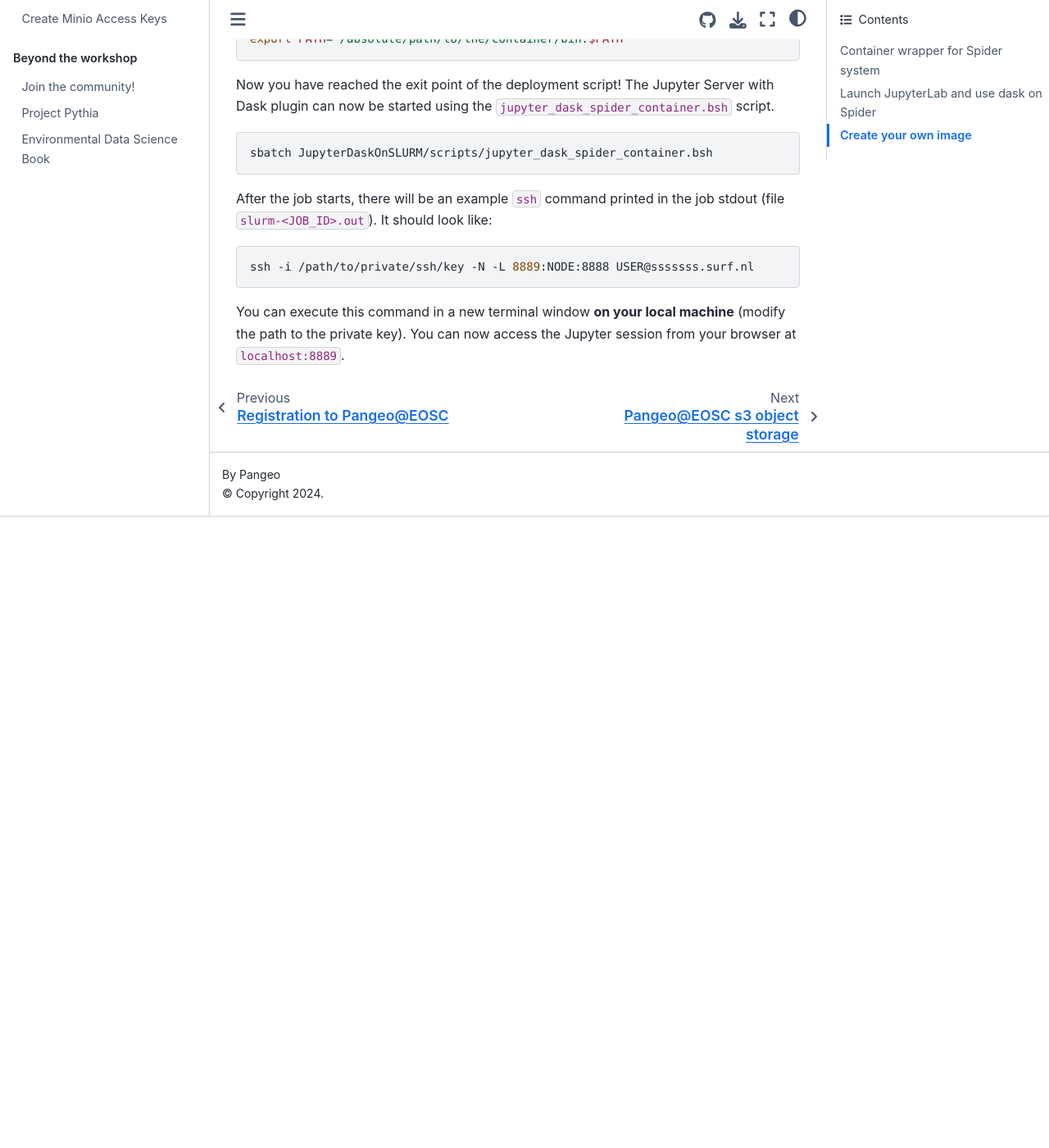
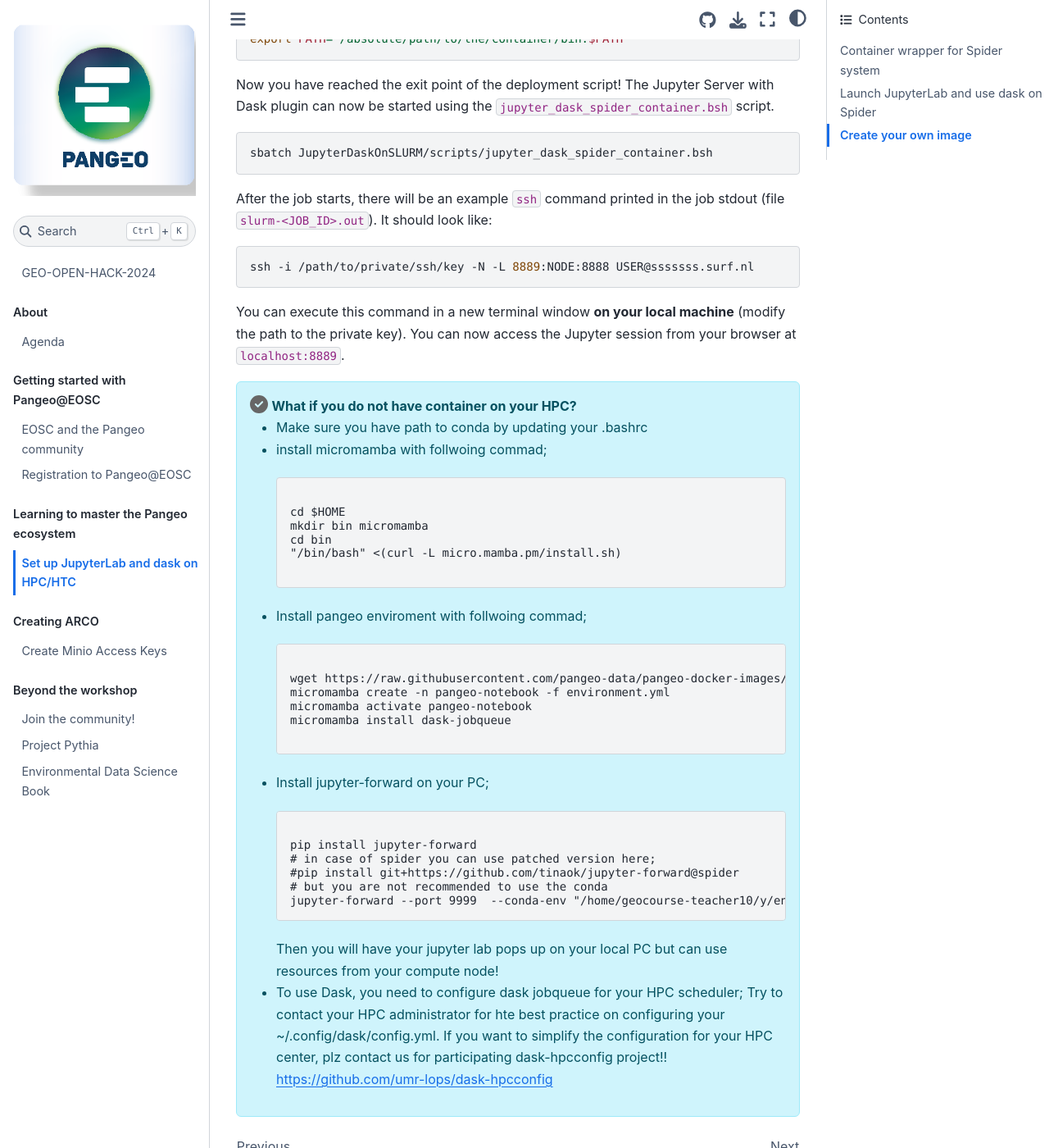
Before and after one commit to pangeo-data/geo-open-hack-2024, a Jupyter Book: the page built from docs/pangeo/start_dask_spider.md, in a window 1280 px wide and 1400 px high, scrolled down 4757 px. Shown: the whole window at 82% size. Built offline with Jupyter Book 1.0.4 settings and Sphinx 7.4.7 and the Sphinx Book theme 1.1.4, drawn with Linux system fonts in a browser that asks for light colours; pages that are not in the unit, such as notebooks, are missing from menus; comment, search, counter and statistics services are not loaded; before the commit the page ends 5387 px from its top, so only the background shows below that.

Commit message:
add other hpc dask config hints

```diff
--- a/docs/pangeo/start_dask_spider.md
+++ b/docs/pangeo/start_dask_spider.md
@@ -209,3 +209,45 @@
 You can execute this command in a new terminal window **on your local machine**
 (modify the path to the private key). You can now access the Jupyter session
 from your browser at `localhost:8889`.
+
+
+<div class="alert alert-info">
+    <i class="fa-check-circle fa" style="font-size: 22px;color:#666;"></i> <b>What if you do not have container on your HPC?</b>
+    <br>
+    <ul>
+        <li > Make sure you have path to conda by updating your .bashrc </li>
+        <li > install micromamba with follwoing commad;
+       <pre >
+cd $HOME
+mkdir bin micromamba
+cd bin
+"/bin/bash" <(curl -L micro.mamba.pm/install.sh)
+       </pre >
+</li>
+     <li > Install pangeo enviroment with follwoing commad;
+       <pre >
+wget https://raw.githubusercontent.com/pangeo-data/pangeo-docker-images/master/pangeo-notebook/environment.yml
+micromamba create -n pangeo-notebook -f environment.yml
+micromamba activate pangeo-notebook
+micromamba install dask-jobqueue
+       </pre>
+</li>
+<li > Install jupyter-forward on your PC;
+<pre >
+pip install jupyter-forward
+# in case of spider you can use patched version here;
+#pip install git+https://github.com/tinaok/jupyter-forward@spider
+# but you are not recommended to use the conda
+jupyter-forward --port 9999  --conda-env "/home/geocourse-teacher10/y/envs/pangeo" --shell bash --port-forwarding  -c "sbatch -N 1 -c 1 -p normal "  spider
+
+</pre>
+Then you will have your jupyter lab pops up on your local PC but can use resources from your compute node!
+<li >To use Dask, you need to configure dask jobqueue for your HPC scheduler;
+Try to contact your HPC administrator for hte best practice on configuring your ~/.config/dask/config.yml.  If you want to simplify the configuration for your HPC center, plz contact us for participating dask-hpcconfig project!!   <a href="https://github.com/umr-lops/dask-hpcconfig">https://github.com/umr-lops/dask-hpcconfig</a>
+</li>
+
+</li>
+
+
+
+</div>
```
